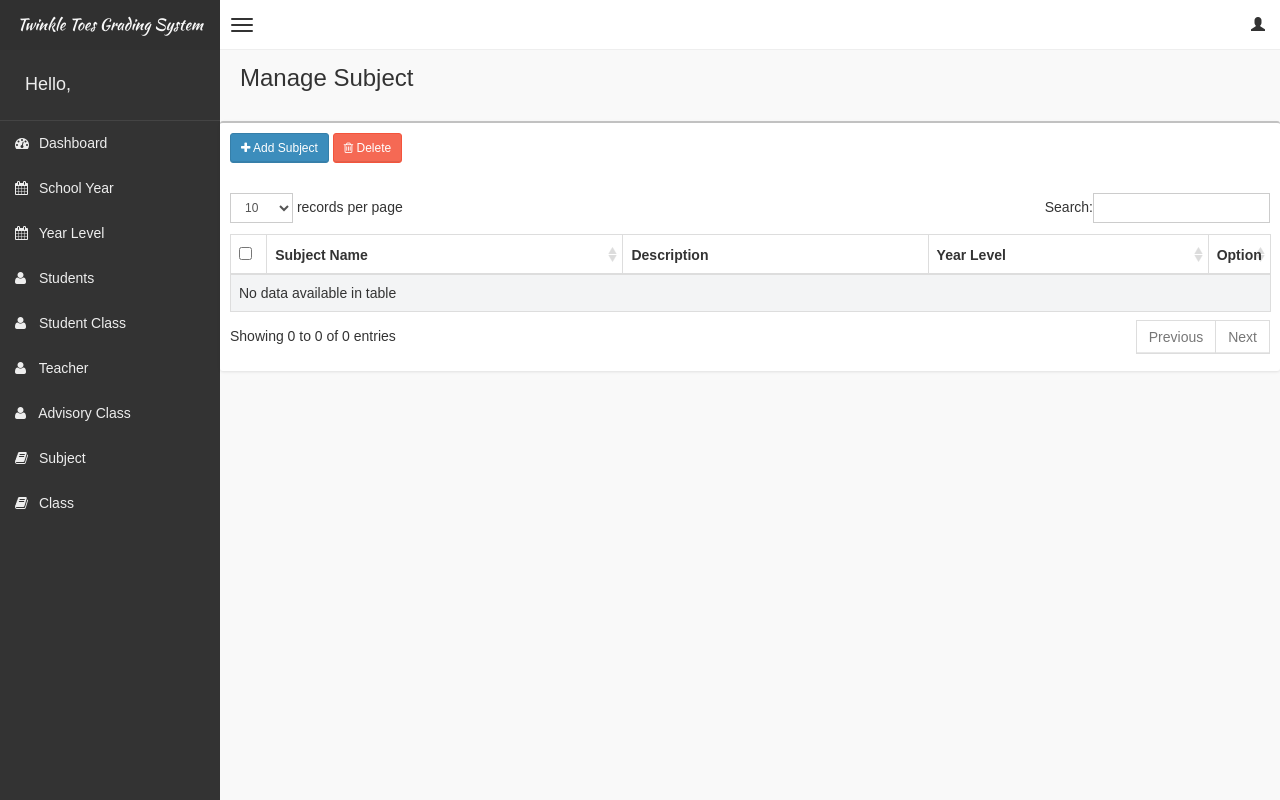
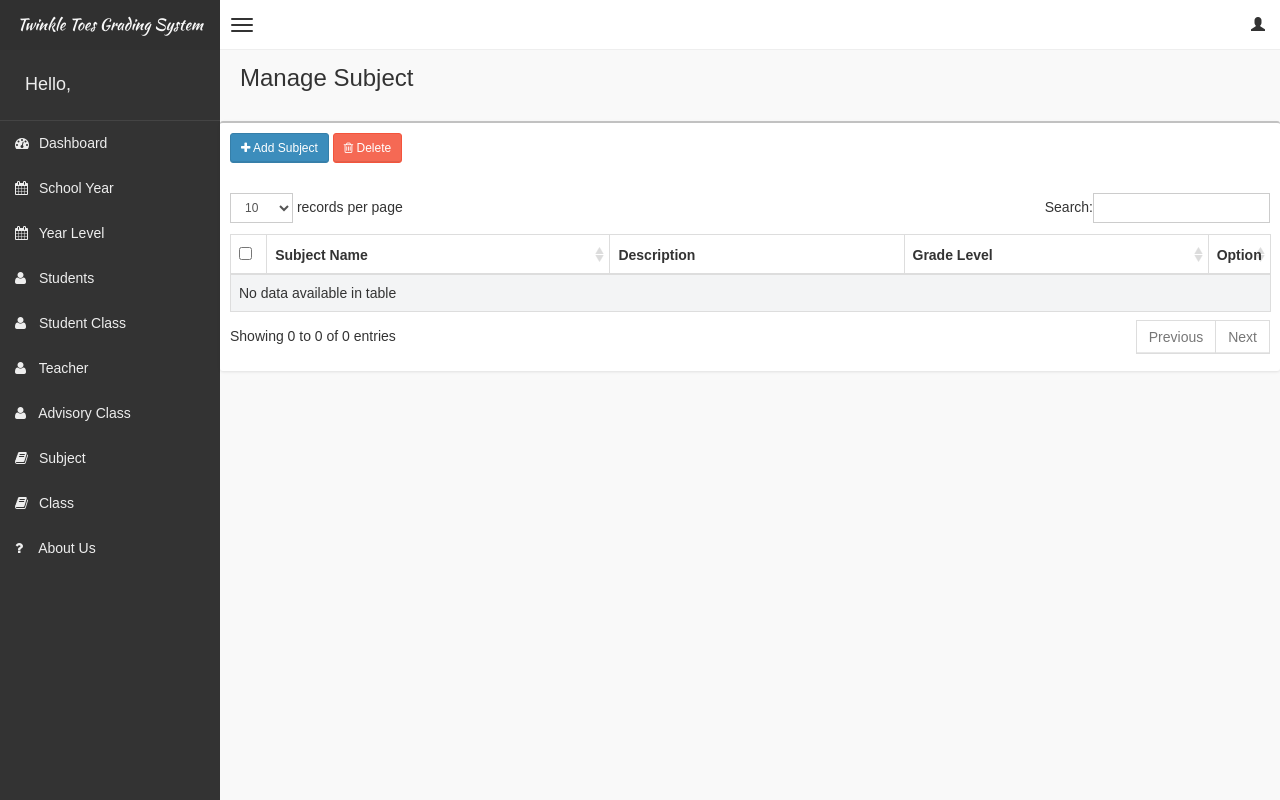
Before and after one commit to Smell17/sad-website, a PHP site: page /system/pages/subject/subject.php in a window 1280 px wide. Run offline with PHP 8.4, Linux system fonts and the light colour scheme; the visitor is signed in with stand-in values (Sample User, id 1); data that the repository does not hold is empty; some web fonts are replaced.

Commit message:
minor bug fixes

```diff
--- a/grading/system/login.php
+++ b/grading/system/login.php
@@ -18,6 +18,7 @@ session_start();
     </head>
 
     <body class="skin-black">
+        <img src='smoothlogo.png'/>
         <div class="container" style="margin-top:30px">
           <div class="col-md-4 col-md-offset-4">
               <div class="panel panel-default">
@@ -42,7 +43,7 @@ session_start();
 
 <div style="padding:10px;">
 
-    <button class="btn btn-primary btn-sm" data-toggle="modal" data-target="#addTeacherModal"><i class="fa fa-plus" aria-hidden="true"></i>Register as Teacher</button>
+    <button class="btn btn-primary btn-sm" data-toggle="modal" data-target="#addTeacherModal"><i class="fa fa-plus" aria-hidden="true"></i>Register as Subject Teacher</button>
 
 <div id="addTeacherModal" class="modal fade">
 <form method="post">
@@ -114,7 +115,7 @@ session_start();
             $numrow1 = mysqli_num_rows($teacher);
 
             $student = mysqli_query($con, "SELECT * from tblstudent where username = '$username' and password = '$password' ");
-                $numrow2 = mysqli_num_rows($student);
+            $numrow2 = mysqli_num_rows($student);
 
             if($numrow > 0)
             {
--- a/grading/system/pages/addModal.php
+++ b/grading/system/pages/addModal.php
@@ -37,7 +37,7 @@
     <div class="modal-content">
         <div class="modal-header">
             <button type="button" class="close" data-dismiss="modal" aria-hidden="true">&times;</button>
-            <h4 class="modal-title">Add Year Level</h4>
+            <h4 class="modal-title">Add Grade Level</h4>
         </div>
         <div class="modal-body">
 
@@ -95,9 +95,9 @@
                         <input required name="txt_desc" id="txt_desc" class="form-control input-sm" type="text" placeholder="Description" />
                     </div>
                     <div class="form-group">
-                        <label>Year Level:</label>
+                        <label>Grade Level:</label>
                         <select name="ddl_yl" id="ddl_yl" data-style="btn-primary" class="form-control input-sm">
-                            <option selected disabled>-- Select Year Level --</option>
+                            <option selected disabled>-- Select Grade Level --</option>
                             <?php
                                 $q = mysqli_query($con,"SELECT * from tblyearlevel");
                                 while($row=mysqli_fetch_array($q)){
@@ -112,7 +112,7 @@
         </div>
         <div class="modal-footer">
             <input type="button" class="btn btn-default btn-sm" data-dismiss="modal" value="Cancel"/>
-            <input type="submit" class="btn btn-primary btn-sm" id="btn_add" name="btn_add_subj" value="Add Year Level"/>
+            <input type="submit" class="btn btn-primary btn-sm" id="btn_add" name="btn_add_subj" value="Add Grade Level"/>
         </div>
     </div>
   </div>
--- a/grading/system/pages/notification.php
+++ b/grading/system/pages/notification.php
@@ -29,7 +29,7 @@ echo '<div class="alert alert-danger alert-autocloseable-danger" style=" positio
     unset($_SESSION['duplicate']);
 
 echo '<div class="alert alert-danger alert-autocloseable-duplicate" style=" position: fixed; top: 1em; right: 1em; z-index: 9999; display: none;">
-     Duplicate Entry
+     Duplicate Entry, please recheck
 </div>'; }?>
 
 
@@ -38,7 +38,7 @@ echo '<div class="alert alert-danger alert-autocloseable-duplicate" style=" posi
     unset($_SESSION['excess']);
 
 echo '<div class="alert alert-warning alert-autocloseable-excess" style="background:#fcf8e3; position: fixed; top: 1em; right: 1em; z-index: 9999; display: none;">
-     Total Percentage is more than 100%. Criteria not save !
+     Total Percentage is more than 100%. Criteria not saved !
 </div>'; }?>
 
 
--- a/grading/system/pages/sidebar-left.php
+++ b/grading/system/pages/sidebar-left.php
@@ -87,6 +87,9 @@
                                 </a>
                             </li>
                             <li>
+                                 <a href="../aboutus.php">
+                                    <i class="fa fa-question"></i> <span>About Us</span>
+                                </a>
                             </li>';
                         }
                         elseif($_SESSION['role'] == "Teacher"){
--- a/grading/system/pages/subject/subject.php
+++ b/grading/system/pages/subject/subject.php
@@ -45,7 +45,7 @@
                                                 <th style="width: 20px !important;"><input type="checkbox" name="chk_delete[]" class="cbxMain" onchange="checkMain(this)" /></th>
                                                 <th>Subject Name</th>
                                                 <th>Description</th>
-                                                <th>Year Level</th>
+                                                <th>Grade Level</th>
                                                 <th style="width: 40px !important;">Option</th>
                                             </tr>
                                         </thead>
--- a/grading/system/pages/yearlevel/yearlevel.php
+++ b/grading/system/pages/yearlevel/yearlevel.php
@@ -18,7 +18,7 @@
                 <!-- Content Header (Page header) -->
                 <section class="content-header">
                     <h1>
-                        Manage Year Level
+                        Manage Grade Level
                     </h1>
                 </section>
 
@@ -30,7 +30,7 @@
                                 <div class="box-header">
                                     <div style="padding:10px;">
 
-                                        <button class="btn btn-primary btn-sm" data-toggle="modal" data-target="#addYLModal"><i class="fa fa-plus" aria-hidden="true"></i> Add Year Level</button>
+                                        <button class="btn btn-primary btn-sm" data-toggle="modal" data-target="#addYLModal"><i class="fa fa-plus" aria-hidden="true"></i> Add Grade Level</button>
 
                                         <button class="btn btn-danger btn-sm" data-toggle="modal" data-target="#deleteModal"><i class="fa fa-trash-o" aria-hidden="true"></i> Delete</button>
 
@@ -43,7 +43,7 @@
                                         <thead>
                                             <tr>
                                                 <th style="width: 20px !important;"><input type="checkbox" name="chk_delete[]" class="cbxMain" onchange="checkMain(this)" /></th>
-                                                <th>Year Level</th>
+                                                <th>Grade Level</th>
                                                 <th>Name</th>
                                                 <th style="width: 40px !important;">Option</th>
                                             </tr>
```
Also changed, not shown: grading/system/pages/aboutus.php (added, +15 -0 lines), grading/system/css/images/smoothlogo.png (added), grading/system/smoothlogo.png (renamed from grading/system/css/images/LOGO.png).
